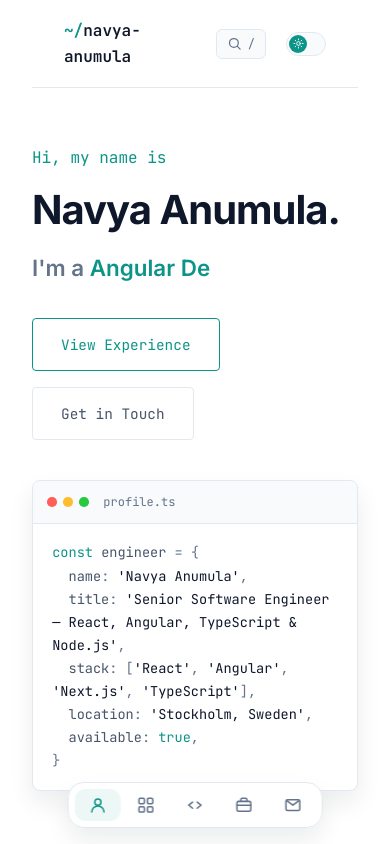
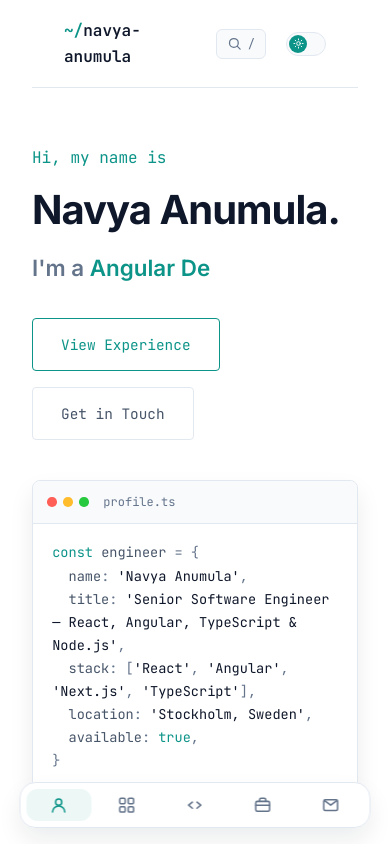
Before and after one commit to navyaiscoding/navya-portfolio-react, a React (Vite) app: page / in a window 390 px wide. Shown: the top 844 px of the page. Built offline with nearby package versions, Linux system fonts and the light colour scheme.

Commit message:
Widen section dock to at least 50% of viewport width
.dock now sizes to 50vw (capped 26rem-44rem on desktop, 90vw on
mobile), with tiles set to flex:1 and justify-content: space-between
so they spread evenly across the wider bar instead of clumping in
the center.

```diff
--- a/src/components/SectionDock/SectionDock.css
+++ b/src/components/SectionDock/SectionDock.css
@@ -5,6 +5,10 @@
   transform: translateX(-50%);
   z-index: 60;
   display: flex;
+  justify-content: space-between;
+  width: 50vw;
+  max-width: 44rem;
+  min-width: 26rem;
   gap: 0.3rem;
   padding: 0.4rem;
   background: color-mix(in srgb, var(--card) 92%, transparent);
@@ -16,11 +20,11 @@
 
 .dock-tile {
   display: flex;
+  flex: 1;
   flex-direction: column;
   align-items: center;
   justify-content: center;
   gap: 0.2rem;
-  width: 3.6rem;
   padding: 0.5rem 0.3rem;
   background: none;
   border: none;
@@ -37,8 +41,8 @@
 .dock-tile-label { font-family: var(--mono); font-size: 0.62rem; letter-spacing: 0.01em; }
 
 @media (max-width: 40rem) {
-  .dock { bottom: 1rem; gap: 0.15rem; padding: 0.35rem; }
-  .dock-tile { width: 2.9rem; padding: 0.45rem 0.2rem; }
+  .dock { bottom: 1rem; width: 90vw; min-width: 0; gap: 0.15rem; padding: 0.35rem; }
+  .dock-tile { padding: 0.45rem 0.2rem; }
   .dock-tile-label { display: none; }
 }
 
```
